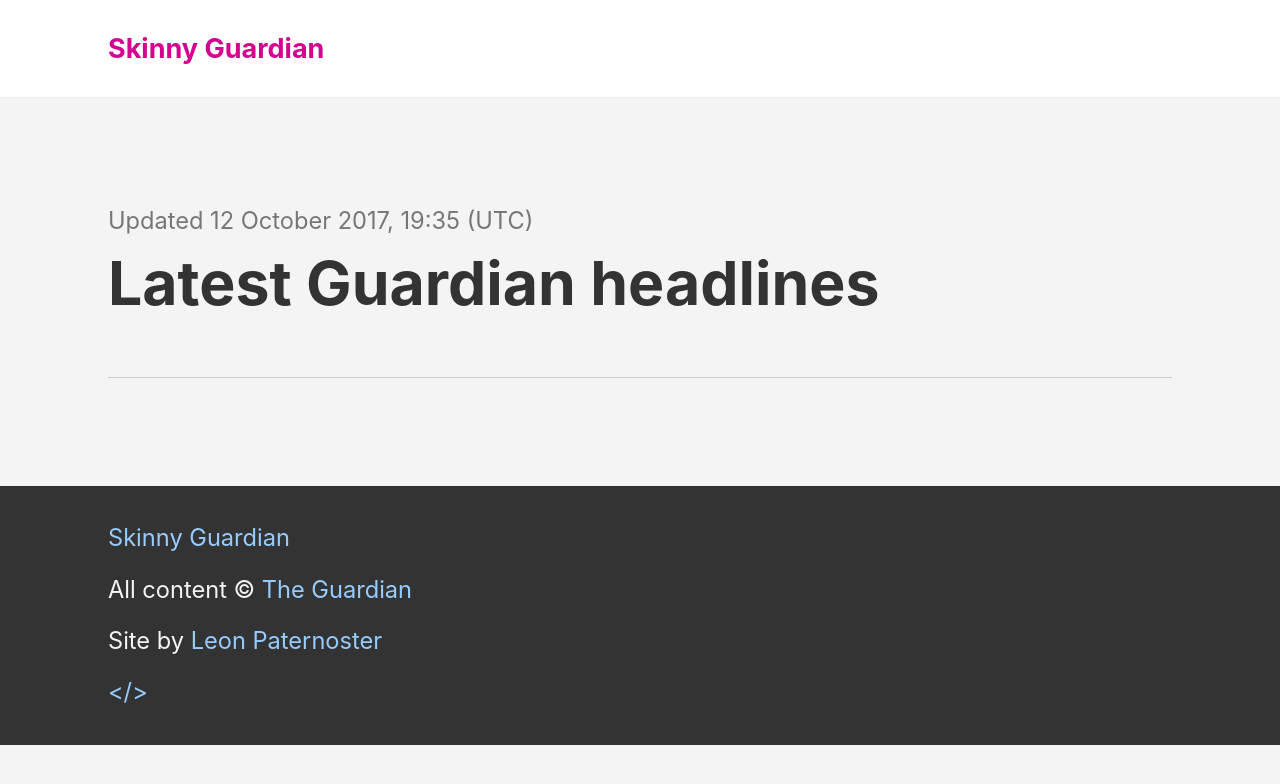
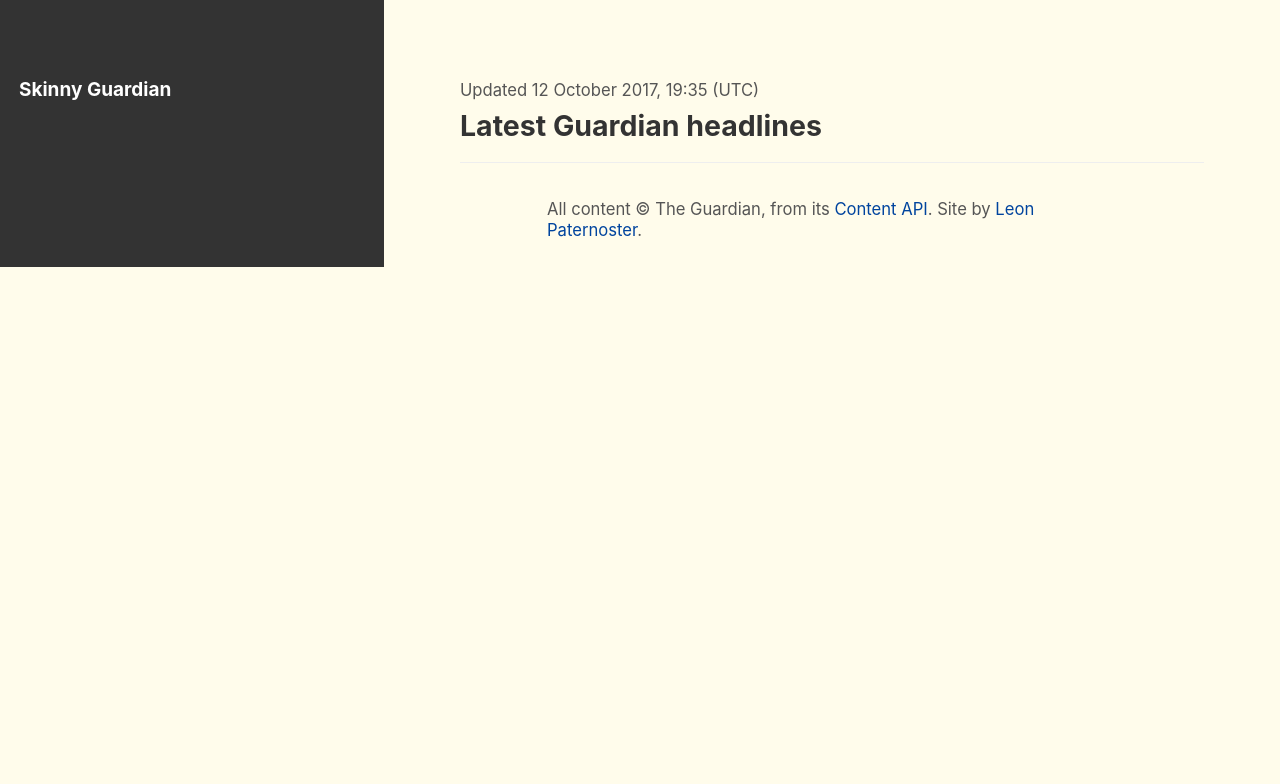
Before and after one commit to suffolklibraries/skinny-guardian, a Jekyll site: the page built from index.md, in a window 1280 px wide. Shown: the top 784 px of the page. Built offline with Jekyll 4.4.1, drawn with Linux system fonts in a browser that asks for light colours.

Commit message:
Automated push

```diff
--- a/_includes/footer.html
+++ b/_includes/footer.html
@@ -1,15 +1,14 @@
-        <footer class="ph2 ph4-ns ph5-l pv2 pv3-ns bg-dark-gray near-white">
+                </main>
 
-            <ul class="f6 ma0 pa0 list">
+                <div class="measure center pt3">
 
-                <li class="pv1"><a href="/" class="no-underline light-blue underline-hover mr2">Skinny Guardian</a></li>
-                <li class="pv1">All content &copy; <a href="https://theguardian.co.uk" class="no-underline light-blue underline-hover">The Guardian</a></li>
-                <li class="pv1">Site by <a href="https://www.leonpaternoster.com" class="no-underline light-blue underline-hover">Leon Paternoster</a></li>
-                <li class="pv1"><a href="https://github.com/suffolklibraries/skinny-guardian" class="no-underline light-blue underline-hover">&lt;/&gt;</a></li>
+                    <p class="f6 mid-gray lh-title">All content &copy; The Guardian, from its <a href="http://open-platform.theguardian.com/" class="dark-blue no-underline hover-dark-pink">Content API</a>. Site by <a href="https://www.leonpaternoster.com/" class="dark-blue no-underline hover-dark-pink">Leon Paternoster</a>.</p>
 
-            </ul>
+                </div>
 
-        </footer>
+            </div>
+
+        </div>
 
     </body>
 
--- a/_includes/header.html
+++ b/_includes/header.html
@@ -34,10 +34,20 @@
 
     </head>
 
-    <body class="ma0 pa0 bg-near-white dark-gray c-sans-serif c-lh-copy">
+    <body class="ma0 pa0 bg-washed-yellow dark-gray sans-serif lh-copy">
 
-        <div class="bg-white bb b--light-gray">
+        <div class="dt-l w-100-l">
 
-            <h1 class="f5 ma0"><a href="/" class="ph2 ph4-ns ph5-l pv2 pv3-ns db dark-blue no-underline hover-dark-pink">Skinny Guardian</a></h1>
+            <div class="pa2 pa5-l ph3-l dtc-l bg-dark-gray white w-30-l mb3 mb0-l">
 
-        </div>
+                <div class="measure center">
+
+                    <h1 class="ma0 f5"><a href="/" class="db pb1 pb3-l white no-underline hover-gold">{{ site.title }}</a></h1>
+
+                </div>
+
+            </div>
+
+            <div class="pa2 pa5-l pb2-l dtc-l w-70-l">
+
+                <main class="{% unless page.is_home %}measure {% endunless %}center">
--- a/_layouts/default.html
+++ b/_layouts/default.html
@@ -1,10 +1,10 @@
 {% include header.html %}
 
-     <article class="pv3 pt5-ns ph2 ph4-ns ph5-l">
+     <article>
 
-         <h1 class="ma0 mb3 f3 f2-l c-lh-title measure-narrow">{{ page.title }}</h1>
+         <h1 class="mt0 mb3 f3 lh-title">{{ page.title }}</h1>
 
-         <div class="c-measure serif c-headers c-links c-border-links c-hyphens">
+         <div class="c-headers c-links c-border-links c-hyphens">
 
              {{ content }}
 
--- a/_layouts/home.html
+++ b/_layouts/home.html
@@ -1,20 +1,20 @@
 {% include header.html %}
 
-    <article class="pv3 pv5-ns ph2 ph4-ns ph5-l">
+    <article>
 
-        <header>
+        <header class="mb3">
 
-            <p class="ma0 mb1 f6 gray c-lh-title">Updated {{ "now" | date: "%-d %B %Y, %H:%M (%Z)" }}</p>
+            <p class="mid-gray ma0 mb1 f6">Updated {{ "now" | date: "%-d %B %Y, %H:%M (%Z)" }}</p>
 
-            <h1 class="ma0 f3 f2-l mb4 c-lh-title">Latest Guardian headlines</h1>
+            <h1 class="ma0 f3 lh-title">Latest Guardian headlines</h1>
 
         </header>
 
-        <ul class="list ma0 pa0 bb b--moon-gray c-links serif">
+        <ul class="list ma0 pa0 bb b--light-gray c-links">
 
         {% for article in site.data.articles.response.results %}
 
-          <li class="bt b--moon-gray"><a class="db pv2 dark-blue no-underline hover-dark-pink" href="/articles/{{ article.id | downcase | replace: '/', '' }}.html">{{ article.webTitle}}</a></li>
+          <li class="bt b--light-gray"><a class="db pv2 dark-blue no-underline hover-dark-pink" href="/articles/{{ article.id | downcase | replace: '/', '' }}.html">{{ article.webTitle}}</a></li>
 
         {% endfor %}
 
--- a/_sass/_c.scss
+++ b/_sass/_c.scss
@@ -6,7 +6,7 @@ html {
 
 figure {
     margin: 0;
-    padding-top: 0.5rem;
+    padding: 0;
 }
 
 figcaption,
@@ -123,11 +123,15 @@ td, th {
     font-weight: bold;
 }
 
+.element-pullquote {
+    display: none;
+}
+
 /* Media queries */
 
 @media (min-width: 40em) {
   html {
-    font-size: 125%;
+    font-size: 112.5%;
   }
   .c-lh-copy {
       line-height: 1.6;
@@ -139,7 +143,7 @@ td, th {
 
 @media (min-width: 60em) {
   html {
-    font-size: 168.75%;
+    font-size: 118.75%;
   }
 }
 
```
Also changed, not shown: _layouts/article.html (+9 -9 lines).
